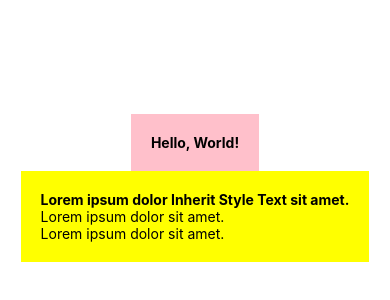
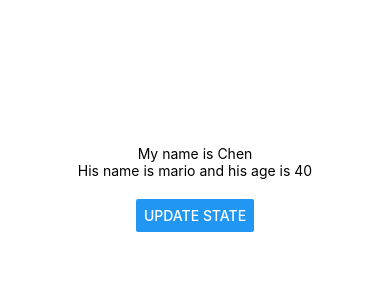
Before and after one commit to MechaChen/TheNetNinja_ReactNative, a React Native app: screen / in a window 390 px wide. Shown: the part 234-534 px from the top of the page. Built offline with nearby package versions, Linux system fonts and the light colour scheme.

Commit message:
4. Using State

```diff
--- a/App.js
+++ b/App.js
@@ -1,16 +1,21 @@
-import React from 'react';
-import { StyleSheet, Text, View } from 'react-native';
+import React, { useState } from 'react';
+import { StyleSheet, Text, View, Button } from 'react-native';
 
 export default function App() {
+  const [name, setName] = useState('Chen');
+  const [person, setPerson] = useState({ name: 'mario', age: 40 });
+
+  const clickHandler = () => {
+    setName('Benson');
+    setPerson({ name: 'luigi', age: 45 });
+  }
+
   return (
     <View style={styles.container}>
-      <View style={styles.header}>
-        <Text style={styles.boldText}>Hello, World!</Text>
-      </View>
-      <View style={styles.body}>
-        <Text style={styles.boldText}>Lorem ipsum dolor <Text>Inherit Style Text</Text> sit amet.</Text>
-        <Text>Lorem ipsum dolor sit amet.</Text>
-        <Text>Lorem ipsum dolor sit amet.</Text>
+      <Text>My name is {name}</Text>
+      <Text>His name is {person.name} and his age is {person.age}</Text>
+      <View style={styles.buttonContainer}>
+        <Button title='update state' onPress={clickHandler} />
       </View>
     </View>
   );
@@ -23,15 +28,8 @@
     alignItems: 'center',
     justifyContent: 'center',
   },
-  header: {
-    backgroundColor: 'pink',
-    padding: 20
-  },
-  boldText: {
-    fontWeight: 'bold'
-  },
-  body: {
-    backgroundColor: 'yellow',
-    padding: 20,
+  buttonContainer: {
+    marginTop: 20,
+
   }
 });
```
